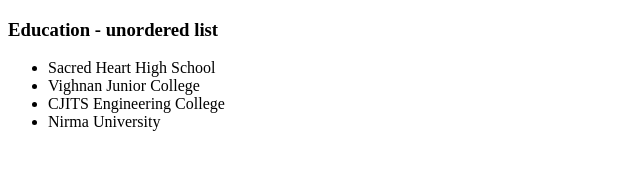
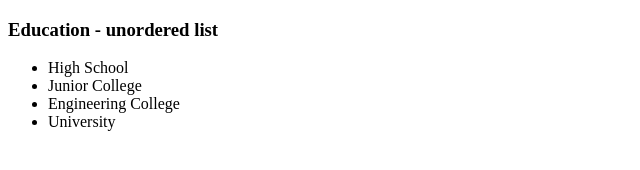
Before and after one commit to sudheer6781/CV, a plain HTML site: page Education.html in a window 1280 px wide. Shown: the whole page, without its empty margins (0-640 px from the left). Drawn offline with Linux system fonts and the light colour scheme.

Commit message:
updated education details

```diff
--- a/Education.html
+++ b/Education.html
@@ -7,10 +7,10 @@
   <body>
     <h3><strong>Education - unordered list</strong></h3>
     <ul>
-      <li>Sacred Heart High School </li>
-      <li>Vighnan Junior College</li>
-      <li>CJITS Engineering College</li>
-      <li>Nirma University</li>
+      <li>High School </li>
+      <li>Junior College</li>
+      <li>Engineering College</li>
+      <li>University</li>
     </ul>
   </body>
 </html>
```
